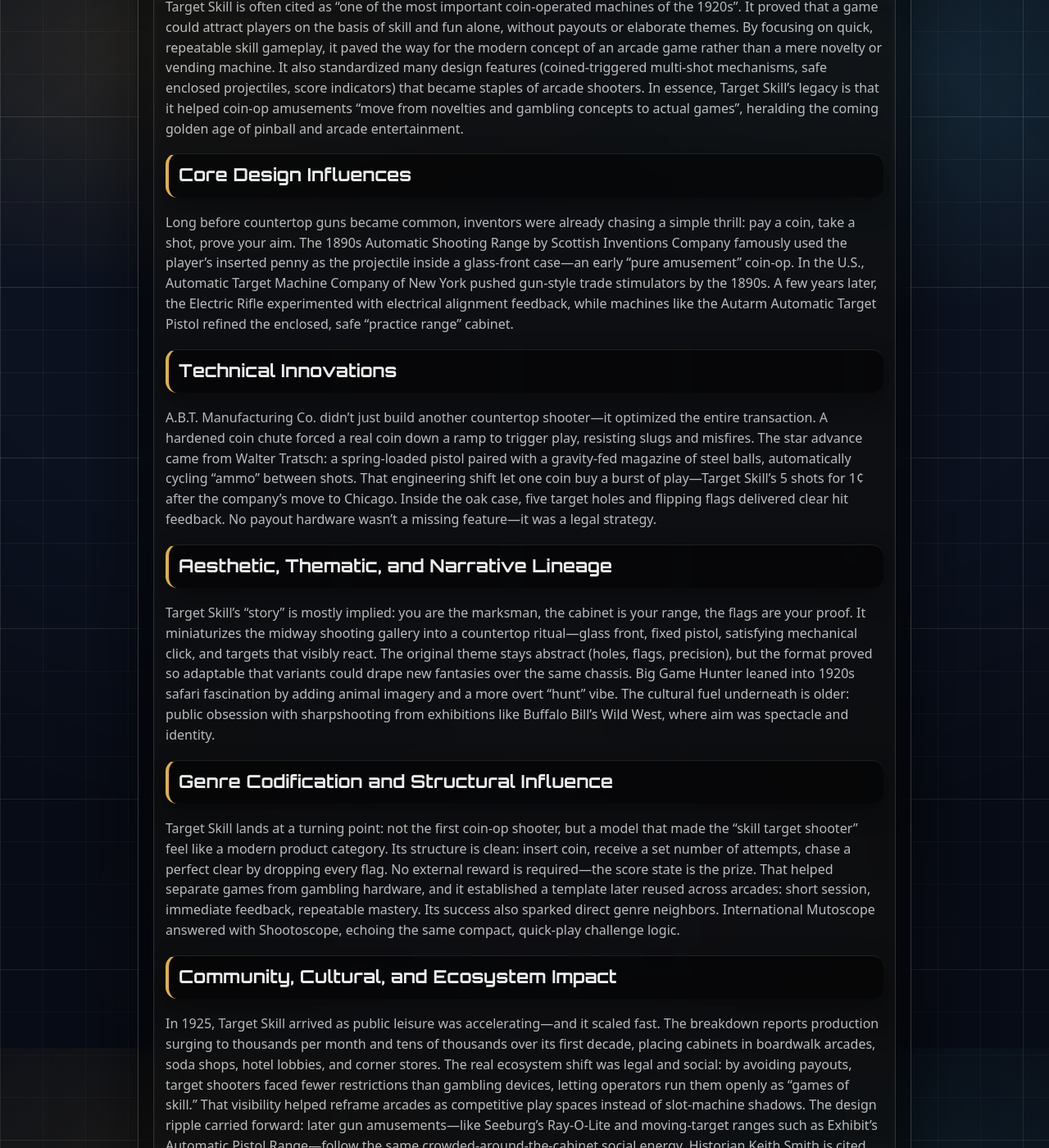
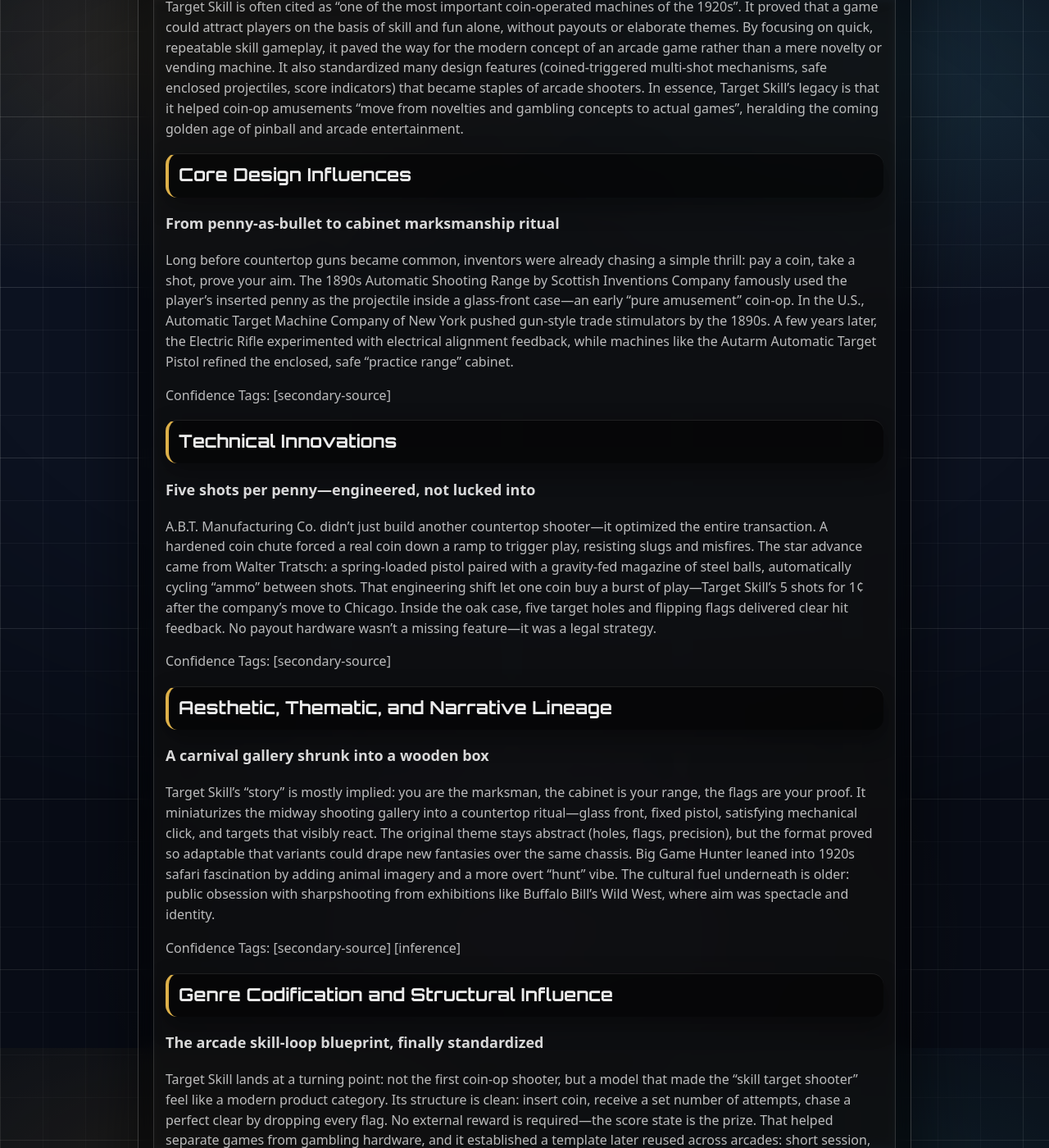
Before and after one commit to BacchusA/savefileone-archive, a Jekyll site: the page built from _games/1925-abt-target-skill.md, in a window 1280 px wide and 1400 px high, scrolled down 1522 px. Shown: the whole window at 82% size. Built offline with Jekyll 4.4.1, drawn with Linux system fonts in a browser that asks for light colours; some of the changed text lies outside the part shown.

Commit message:
Update 1925-abt-target-skill.md

```diff
--- a/_games/1925-abt-target-skill.md
+++ b/_games/1925-abt-target-skill.md
@@ -39,19 +32,34 @@
 Target Skill is often cited as “one of the most important coin-operated machines of the 1920s”. It proved that a game could attract players on the basis of skill and fun alone, without payouts or elaborate themes. By focusing on quick, repeatable skill gameplay, it paved the way for the modern concept of an arcade game rather than a mere novelty or vending machine. It also standardized many design features (coined-triggered multi-shot mechanisms, safe enclosed projectiles, score indicators) that became staples of arcade shooters. In essence, Target Skill’s legacy is that it helped coin-op amusements “move from novelties and gambling concepts to actual games”, heralding the coming golden age of pinball and arcade entertainment.
 
 ## Core Design Influences
+### From penny-as-bullet to cabinet marksmanship ritual
 Long before countertop guns became common, inventors were already chasing a simple thrill: pay a coin, take a shot, prove your aim. The 1890s Automatic Shooting Range by Scottish Inventions Company famously used the player’s inserted penny as the projectile inside a glass-front case—an early “pure amusement” coin-op. In the U.S., Automatic Target Machine Company of New York pushed gun-style trade stimulators by the 1890s. A few years later, the Electric Rifle experimented with electrical alignment feedback, while machines like the Autarm Automatic Target Pistol refined the enclosed, safe “practice range” cabinet.
 
+Confidence Tags: [secondary-source]
+
 ## Technical Innovations
+### Five shots per penny—engineered, not lucked into
 A.B.T. Manufacturing Co. didn’t just build another countertop shooter—it optimized the entire transaction. A hardened coin chute forced a real coin down a ramp to trigger play, resisting slugs and misfires. The star advance came from Walter Tratsch: a spring-loaded pistol paired with a gravity-fed magazine of steel balls, automatically cycling “ammo” between shots. That engineering shift let one coin buy a burst of play—Target Skill’s 5 shots for 1¢ after the company’s move to Chicago. Inside the oak case, five target holes and flipping flags delivered clear hit feedback. No payout hardware wasn’t a missing feature—it was a legal strategy.
 
+Confidence Tags: [secondary-source]
+
 ## Aesthetic, Thematic, and Narrative Lineage
+### A carnival gallery shrunk into a wooden box
 Target Skill’s “story” is mostly implied: you are the marksman, the cabinet is your range, the flags are your proof. It miniaturizes the midway shooting gallery into a countertop ritual—glass front, fixed pistol, satisfying mechanical click, and targets that visibly react. The original theme stays abstract (holes, flags, precision), but the format proved so adaptable that variants could drape new fantasies over the same chassis. Big Game Hunter leaned into 1920s safari fascination by adding animal imagery and a more overt “hunt” vibe. The cultural fuel underneath is older: public obsession with sharpshooting from exhibitions like Buffalo Bill's Wild West, where aim was spectacle and identity.
 
+Confidence Tags: [secondary-source] [inference]
+
 ## Genre Codification and Structural Influence
+### The arcade skill-loop blueprint, finally standardized
 Target Skill lands at a turning point: not the first coin-op shooter, but a model that made the “skill target shooter” feel like a modern product category. Its structure is clean: insert coin, receive a set number of attempts, chase a perfect clear by dropping every flag. No external reward is required—the score state is the prize. That helped separate games from gambling hardware, and it established a template later reused across arcades: short session, immediate feedback, repeatable mastery. Its success also sparked direct genre neighbors. International Mutoscope answered with Shootoscope, echoing the same compact, quick-play challenge logic.
 
+Confidence Tags: [secondary-source]
+
 ## Community, Cultural, and Ecosystem Impact
+### A penny game that helped legitimize arcades
 In 1925, Target Skill arrived as public leisure was accelerating—and it scaled fast. The breakdown reports production surging to thousands per month and tens of thousands over its first decade, placing cabinets in boardwalk arcades, soda shops, hotel lobbies, and corner stores. The real ecosystem shift was legal and social: by avoiding payouts, target shooters faced fewer restrictions than gambling devices, letting operators run them openly as “games of skill.” That visibility helped reframe arcades as competitive play spaces instead of slot-machine shadows. The design ripple carried forward: later gun amusements—like Seeburg's Ray-O-Lite and moving-target ranges such as Exhibit's Automatic Pistol Range—follow the same crowded-around-the-cabinet social energy. Historian Keith Smith is cited noting the genre’s real popularity surge in the 1920s.
+
+Confidence Tags: [secondary-source]
 
 ## Curator's Note
 Target Skill isn’t a single invention—it’s a careful synthesis: reliable coin handling, repeatable multi-shot play, and unmistakable “you hit it” feedback. That blend helped move coin-ops from coin-fed curiosities and gray-area gambling toward honest, repeatable skill games—setting the tempo for the arcade century that followed.
```
Also changed, not shown: other parts of _games/1925-abt-target-skill.md (+0 -7 lines).
